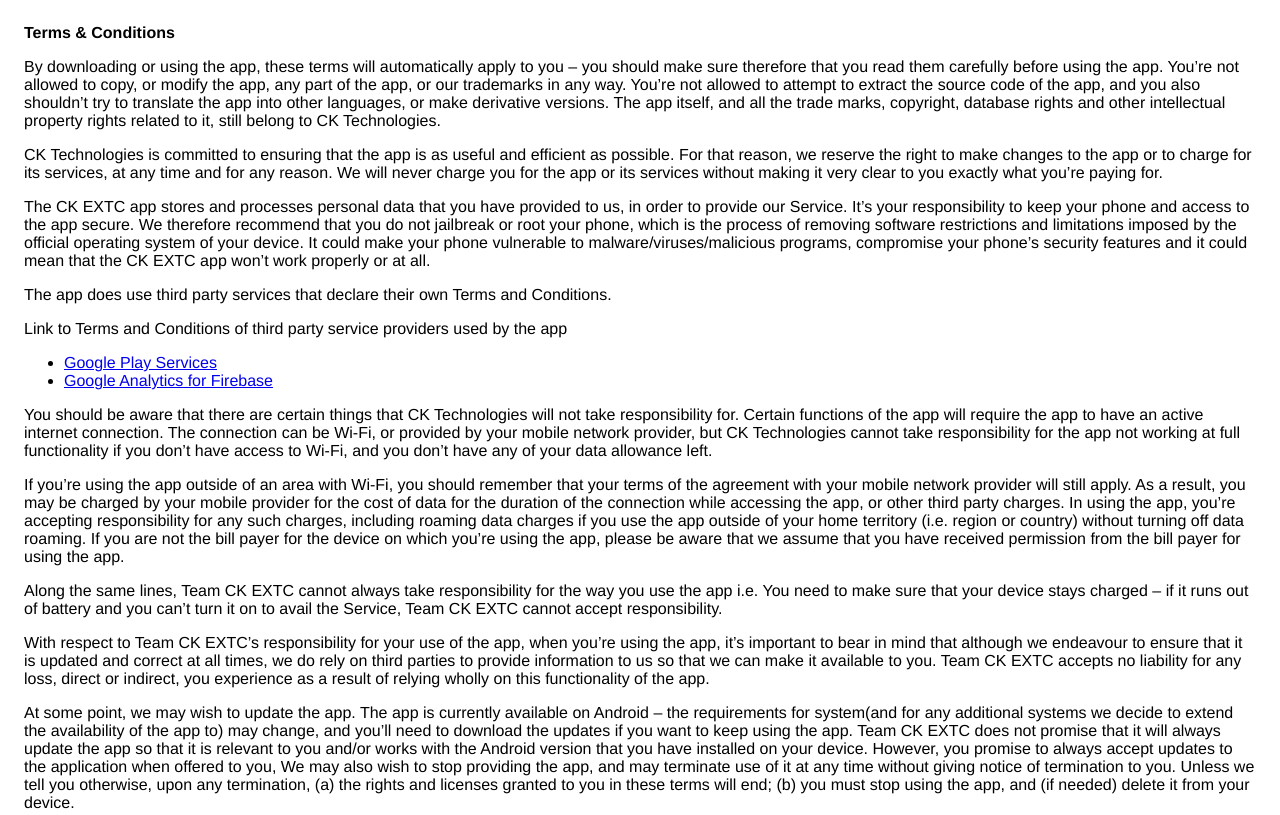
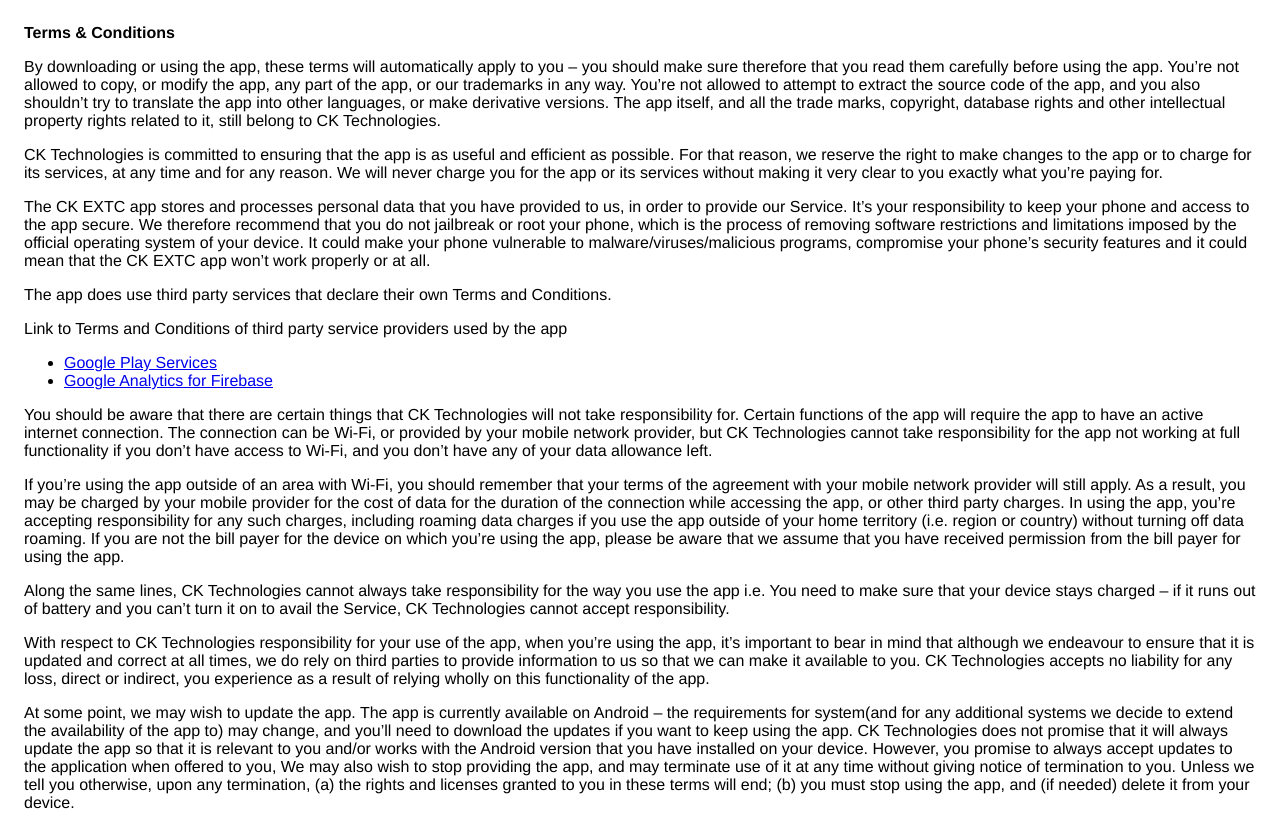
Before and after one commit to ckextc/terms-and-conditions, a plain HTML site: page index.html in a window 1280 px wide. Shown: the top 815 px of the page. Drawn offline with Linux system fonts and the light colour scheme.

Commit message:
Update index.html

```diff
--- a/index.html
+++ b/index.html
@@ -65,18 +65,18 @@
                   using the app, please be aware that we assume that you have
                   received permission from the bill payer for using the app.
                 </p> <p>
-                  Along the same lines, Team CK EXTC cannot always take
+                  Along the same lines, CK Technologies cannot always take
                   responsibility for the way you use the app i.e. You need to
                   make sure that your device stays charged – if it runs out of
                   battery and you can’t turn it on to avail the Service,
-                  Team CK EXTC cannot accept responsibility.
+                  CK Technologies cannot accept responsibility.
                 </p> <p>
-                  With respect to Team CK EXTC’s responsibility for your
+                  With respect to CK Technologies responsibility for your
                   use of the app, when you’re using the app, it’s important to
                   bear in mind that although we endeavour to ensure that it is
                   updated and correct at all times, we do rely on third parties
                   to provide information to us so that we can make it available
-                  to you. Team CK EXTC accepts no liability for any
+                  to you. CK Technologies accepts no liability for any
                   loss, direct or indirect, you experience as a result of
                   relying wholly on this functionality of the app.
                 </p> <p>
@@ -85,7 +85,7 @@
                   system(and for any additional systems we
                   decide to extend the availability of the app to) may change,
                   and you’ll need to download the updates if you want to keep
-                  using the app. Team CK EXTC does not promise that it
+                  using the app. CK Technologies does not promise that it
                   will always update the app so that it is relevant to you
                   and/or works with the Android version that you have
                   installed on your device. However, you promise to always
```
